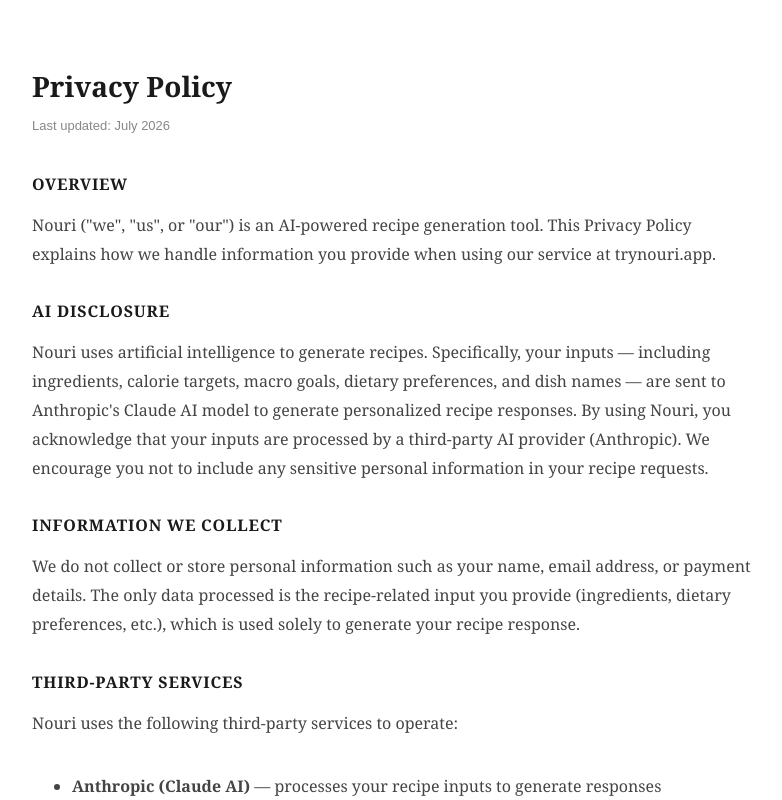
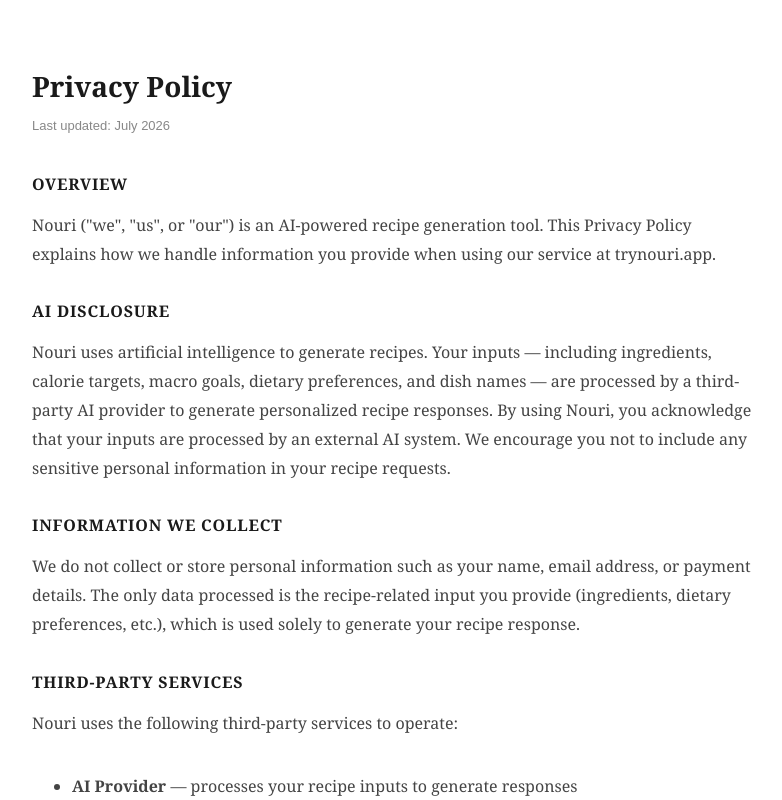
Before and after one commit to Ainpc582/Nouri, a React (Create React App) app in the folder frontend/: page /privacy in a window 1280 px wide. Shown: the top 800 px of the page, without its empty margins (248-1030 px from the left). Built offline with nearby package versions, Linux system fonts and the light colour scheme.

Commit message:
Remove AI provider disclosure from privacy policy

```diff
--- a/frontend/src/App.js
+++ b/frontend/src/App.js
@@ -561,7 +561,7 @@
       <div style={{ borderTop: "1px solid #e0e0e0", padding: "24px", textAlign: "center", marginTop: "48px" }}>
         <a href="/privacy" style={{ fontFamily: "sans-serif", fontSize: "12px", color: "#888", textDecoration: "none" }}>Privacy Policy</a>
         <span style={{ color: "#e0e0e0", margin: "0 12px" }}>|</span>
-        <span style={{ fontFamily: "sans-serif", fontSize: "12px", color: "#888" }}>Powered by Claude AI</span>
+        <span style={{ fontFamily: "sans-serif", fontSize: "12px", color: "#888" }}>© 2026 Nouri</span>
       </div>
     </div>
   );
--- a/frontend/src/PrivacyPolicy.js
+++ b/frontend/src/PrivacyPolicy.js
@@ -11,7 +11,7 @@
 
       <h2 style={{ fontSize: "16px", fontWeight: "600", textTransform: "uppercase", letterSpacing: "0.05em", marginBottom: "8px" }}>AI Disclosure</h2>
       <p style={{ lineHeight: "1.8", color: "#444", marginBottom: "32px" }}>
-        Nouri uses artificial intelligence to generate recipes. Specifically, your inputs — including ingredients, calorie targets, macro goals, dietary preferences, and dish names — are sent to Anthropic's Claude AI model to generate personalized recipe responses. By using Nouri, you acknowledge that your inputs are processed by a third-party AI provider (Anthropic). We encourage you not to include any sensitive personal information in your recipe requests.
+        Nouri uses artificial intelligence to generate recipes. Your inputs — including ingredients, calorie targets, macro goals, dietary preferences, and dish names — are processed by a third-party AI provider to generate personalized recipe responses. By using Nouri, you acknowledge that your inputs are processed by an external AI system. We encourage you not to include any sensitive personal information in your recipe requests.
       </p>
 
       <h2 style={{ fontSize: "16px", fontWeight: "600", textTransform: "uppercase", letterSpacing: "0.05em", marginBottom: "8px" }}>Information We Collect</h2>
@@ -24,7 +24,7 @@
         Nouri uses the following third-party services to operate:
       </p>
       <ul style={{ color: "#444", lineHeight: "2", marginBottom: "32px" }}>
-        <li><strong>Anthropic (Claude AI)</strong> — processes your recipe inputs to generate responses</li>
+        <li><strong>AI Provider</strong> — processes your recipe inputs to generate responses</li>
         <li><strong>Vercel</strong> — hosts our frontend application</li>
         <li><strong>Railway</strong> — hosts our backend server</li>
       </ul>
```
